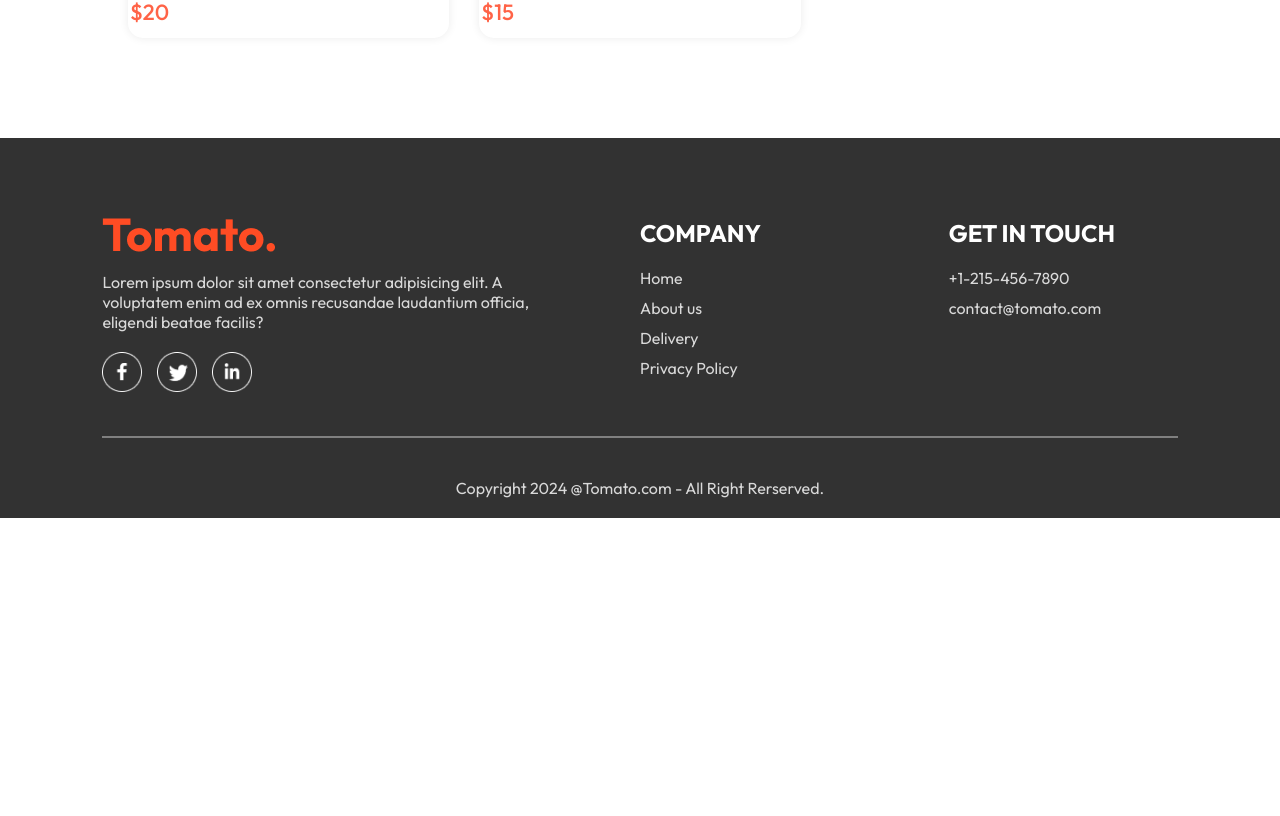
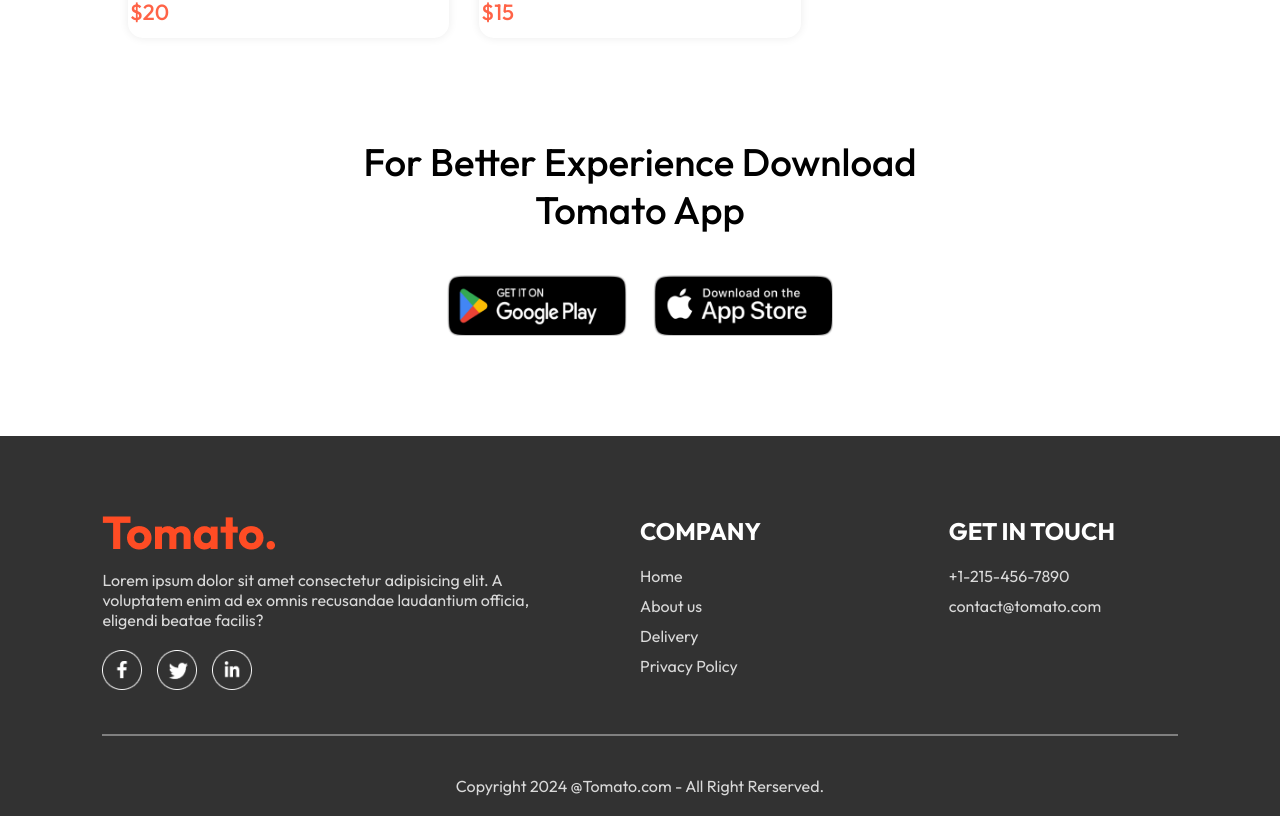
Before and after one commit to Akash-Sharma-2002/Food-App, a React (Vite) app in the folder Frontend/: page / in a window 1280 px wide. Shown: the part 5677-6493 px from the top of the page. Before the commit the page ends 6195 px from the top, so only its background shows below. Built offline with nearby package versions, Linux system fonts and the light colour scheme.

Commit message:
AppDownload.jsx: added

```diff
--- /dev/null
+++ b/Frontend/src/components/AppDownload/AppDownload.css
@@ -0,0 +1,25 @@
+.app-download {
+  margin: auto auto;
+  margin-top: 100px;
+  font-size: max(3vw, 20px);
+  text-align: center;
+  font-weight: 500;
+}
+
+.app-download-platforms {
+  display: flex;
+  justify-content: center;
+  gap: max(2vw, 10px);
+  margin-top: 40px;
+}
+
+.app-download-platforms img {
+  width: max(30vw, 120px);
+  max-width: 180px;
+  transition: 0.3s;
+  cursor: pointer;
+}
+
+.app-download-platforms img:hover {
+  transform: scale(1.05);
+}
--- /dev/null
+++ b/Frontend/src/components/AppDownload/AppDownload.jsx
@@ -0,0 +1,19 @@
+import React from "react";
+import "./AppDownload.css";
+import { assets } from "../../assets/assets";
+
+const AppDownload = () => {
+  return (
+    <div className="app-download">
+      <p>
+        For Better Experience Download <br /> Tomato App
+      </p>
+      <div className="app-download-platforms">
+        <img src={assets.play_store} alt="" />
+        <img src={assets.app_store} alt="" />
+      </div>
+    </div>
+  );
+};
+
+export default AppDownload;
--- a/Frontend/src/main.jsx
+++ b/Frontend/src/main.jsx
@@ -1,4 +1,3 @@
-import { StrictMode } from "react";
 import { createRoot } from "react-dom/client";
 import App from "./App.jsx";
 import { BrowserRouter } from "react-router-dom";
--- a/Frontend/src/pages/Home/Home.jsx
+++ b/Frontend/src/pages/Home/Home.jsx
@@ -3,14 +3,15 @@
 import Header from "../../components/Header/Header";
 import ExploreMenu from "../../components/ExploreMenu/ExploreMenu";
 import FoodDisplay from "../../components/FoodDisplay/FoodDisplay";
+import AppDownload from "../../components/AppDownload/AppDownload";
 const Home = () => {
-
-  const [category, setCategory]=useState("All");
+  const [category, setCategory] = useState("All");
   return (
     <div>
       <Header />
-      <ExploreMenu category={category} setCategory={setCategory}/>
-      <FoodDisplay category={category}/>
+      <ExploreMenu category={category} setCategory={setCategory} />
+      <FoodDisplay category={category} />
+      <AppDownload />
     </div>
   );
 };
```
